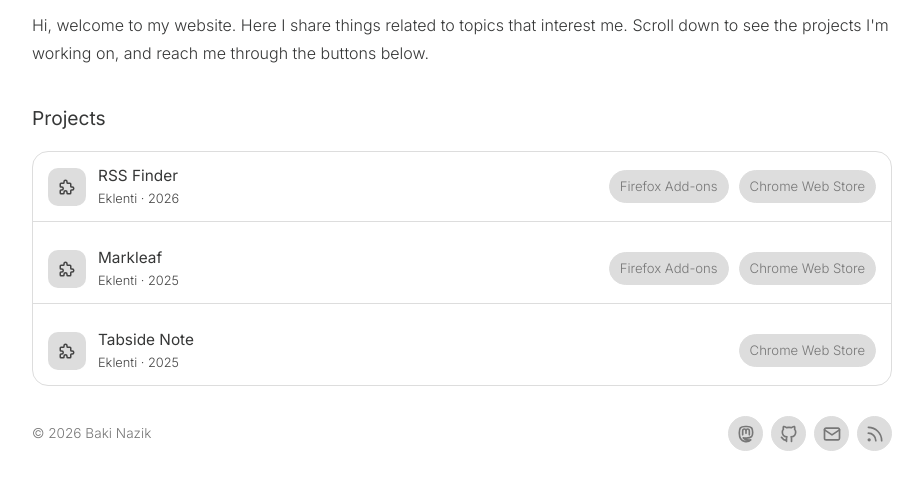
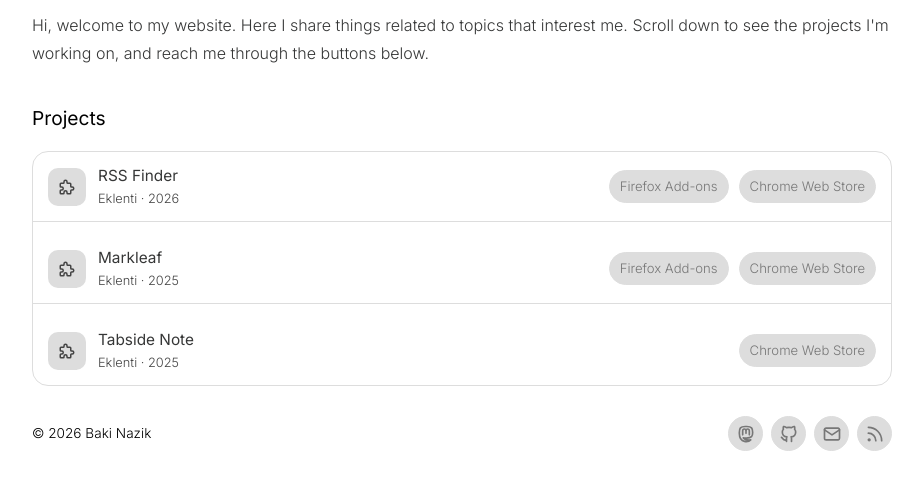
Before and after one commit to bakinazik/bakinazik.github.io, a Jekyll site: the page built from index.html, in a window 1280 px wide. Shown: the part 215-705 px from the top of the page, without its empty margins (178-1101 px from the left). Built offline with Jekyll 4.4.1, drawn with Linux system fonts in a browser that asks for light colours; a style sheet for code colours, icons or effects is not loaded.

Commit message:
Update repository

```diff
--- a/_includes/style.css
+++ b/_includes/style.css
@@ -336,6 +336,7 @@
 
 .quote-page .quote-page-text {
   font-size: 1.2rem;
+  color: var(--accent);
 }
 
 .quote-page-text {
@@ -459,7 +460,7 @@
     flex-wrap: wrap;
     gap: 1rem;
     font-size: 0.85rem;
-    color: var(--muted);
+    color: var(--accent);
     padding: 30px 0 0 0;
 }
 
@@ -468,6 +469,7 @@
   align-items: center;
   justify-content: space-between;
   flex-wrap: nowrap;
+  color: var(--accent);
 }
 
 .section-header h2 {
@@ -612,6 +614,7 @@
   font-size: 1.05rem;
   font-weight: 600;
   line-height: 1.35;
+  color: var(--accent);
 }
 
 .post-card-desc {
```
